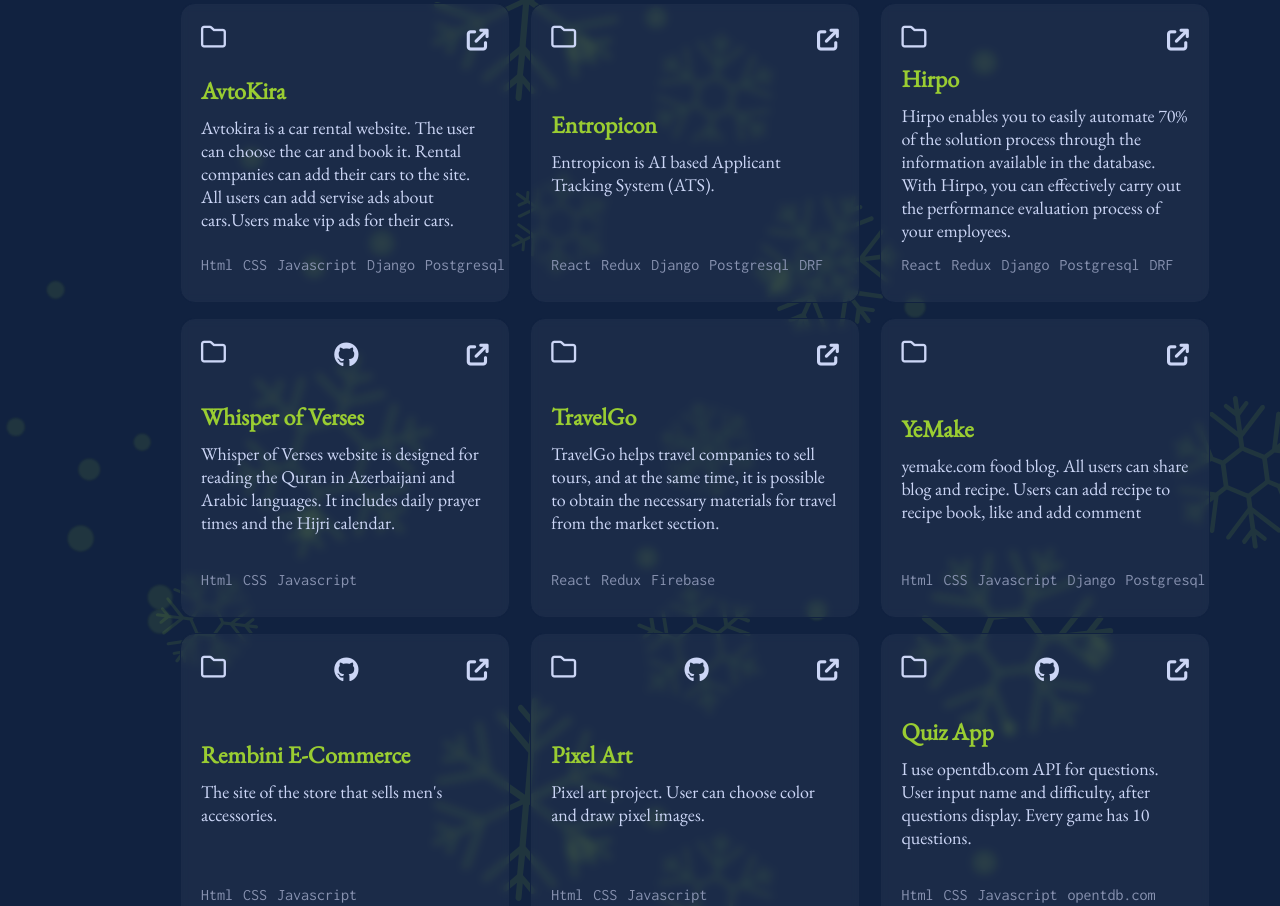
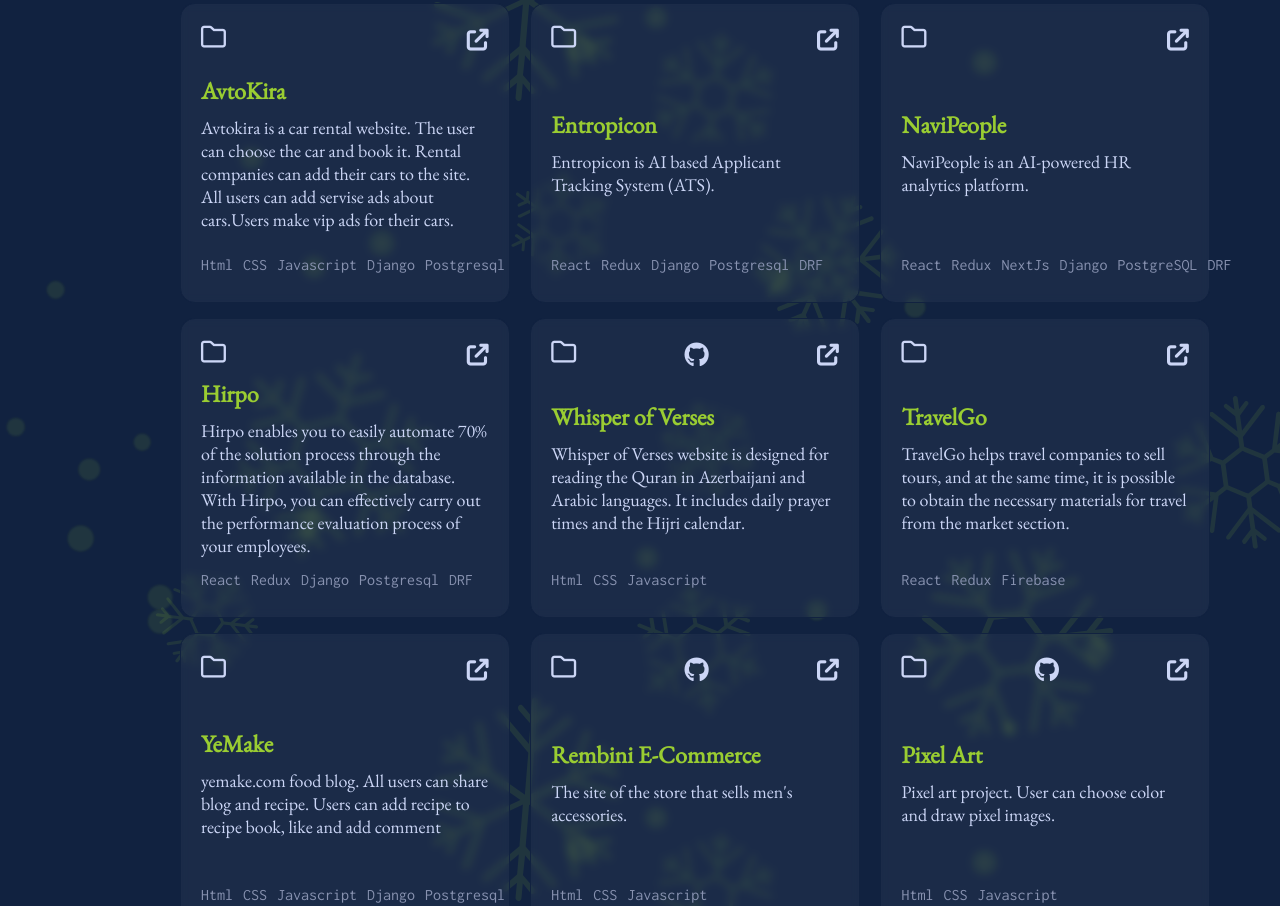
Before and after one commit to JahanaSultan/myportfolio, a React (Create React App) app: page / in a window 1280 px wide. Shown: the part 1459-2365 px from the top of the page. Built offline with nearby package versions, Linux system fonts and the light colour scheme.

Commit message:
Update Works.jsx

```diff
--- a/src/components/Works.jsx
+++ b/src/components/Works.jsx
@@ -18,6 +18,15 @@ function Works() {
       github: "",
       link: "https://jobs.entropicon.com/",
     },
+   {
+  id: 18,
+  title: "NaviPeople",
+  description: "NaviPeople is an AI-powered HR analytics platform.",
+  use: ["React", "Redux", "NextJs", "Django", "PostgreSQL", "DRF"],
+  github: "",
+  link: "https://navipeople.ai",
+}
+,
     {
       id: 16,
       title: "Hirpo",
```
